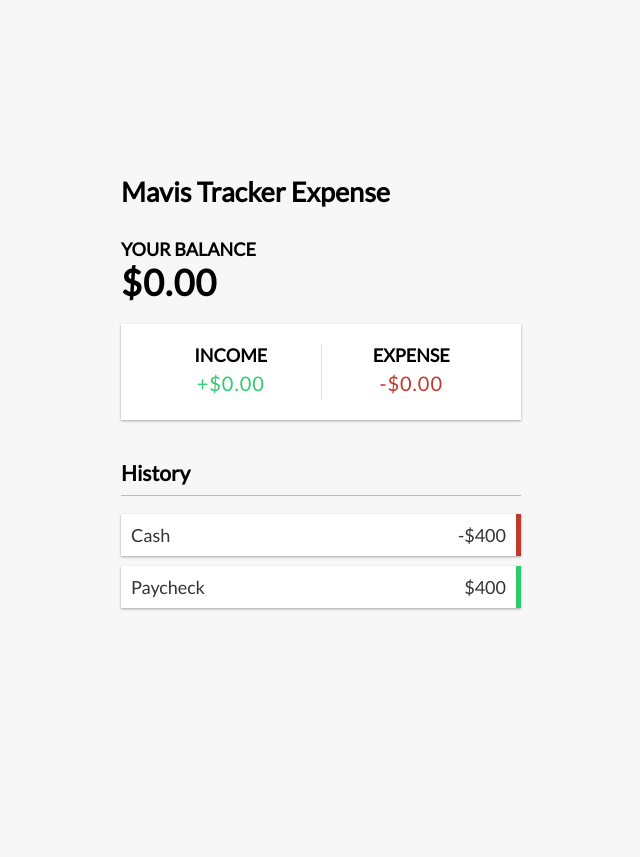
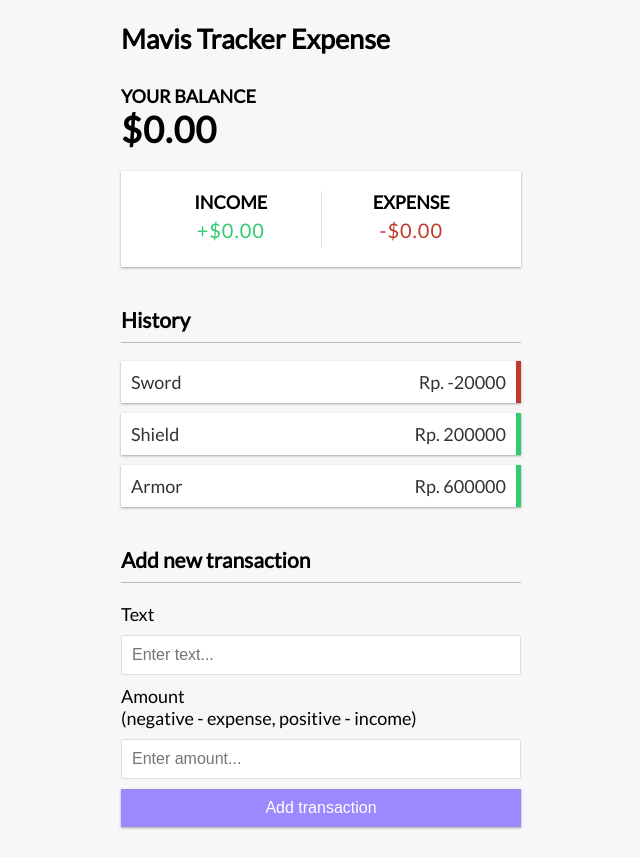
Before and after one commit to BAD-EiZA/Mavis-Expense-Tracker-Vue, a Vue app in the folder day1Vue/: page / in a window 1280 px wide. Shown: the whole page, without its empty margins (319-959 px from the left). Before the commit the page ends 800 px from the top, so only its background shows below. Built offline with nearby package versions, Linux system fonts and the light colour scheme.

Commit message:
Update Mapping Global State

```diff
--- a/day1Vue/src/App.vue
+++ b/day1Vue/src/App.vue
@@ -3,21 +3,27 @@
   <div class="container">
     <BalanceComponent/>
     <IncomeExpense/>
-    <TransactionList/>
+    <TransactionList :transactions="transactions"/>
+    <AddTransaction/>
   </div>
 </template>
 
-<script>
+<script setup>
+import AddTransaction from './components/AddTransaction.vue';
 import BalanceComponent from './components/BalanceComponent.vue';
 import HeaderComponent from './components/HeaderComponent.vue';
 import IncomeExpense from './components/IncomeExpense.vue';
 import TransactionList from './components/TransactionList.vue';
-export default {
-  components: {
-    HeaderComponent,
-    BalanceComponent,
-    IncomeExpense,
-    TransactionList
-}
-}
+import {ref} from 'vue'
+const transactions = ref([
+    {
+        id: 1, text: "Sword", amount: -20000
+    },
+    {
+        id: 2, text: "Shield", amount: 200000
+    },
+    {
+        id: 3, text: "Armor", amount: 600000
+    }
+]);
 </script>
--- a/day1Vue/src/components/AddTransaction.vue
+++ b/day1Vue/src/components/AddTransaction.vue
@@ -0,0 +1,17 @@
+<template>
+    <h3>Add new transaction</h3>
+      <form id="form">
+        <div class="form-control">
+          <label for="text">Text</label>
+          <input type="text" id="text" placeholder="Enter text..." />
+        </div>
+        <div class="form-control">
+          <label for="amount"
+            >Amount <br />
+            (negative - expense, positive - income)</label
+          >
+          <input type="number" id="amount" placeholder="Enter amount..." />
+        </div>
+        <button class="btn">Add transaction</button>
+      </form>
+</template>
--- a/day1Vue/src/components/TransactionList.vue
+++ b/day1Vue/src/components/TransactionList.vue
@@ -1,11 +1,25 @@
 <template>
-     <h3>History</h3>
-      <ul id="list" class="list">
-        <li class="minus">
+    <h3>History</h3>
+    <ul id="list" class="list">
+        <li v-for="t in transactions" :key="t.id" :class="t.amount < 0 ? 'minus' : 'plus'">
+            {{ t.text }} <span>Rp. {{ t.amount }}</span><button class="delete-btn">x</button>
+        </li>
+        <!-- <li class="minus">
           Cash <span>-$400</span><button class="delete-btn">x</button>
         </li>
         <li class="plus">
           Paycheck <span>$400</span><button class="delete-btn">x</button>
-        </li>
-      </ul>
+        </li> -->
+    </ul>
 </template>
+
+<script setup>
+import { defineProps } from 'vue';
+
+const props = defineProps({
+  transactions: {
+    type: Array,
+    required: true
+  }
+})
+</script>
```
